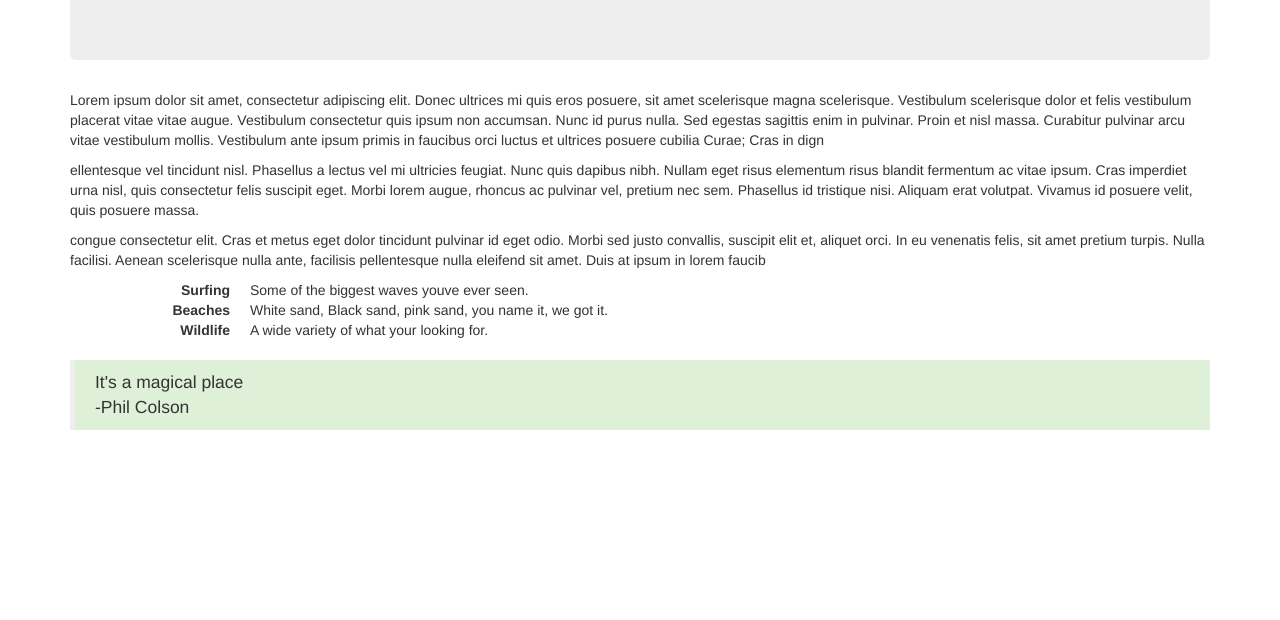
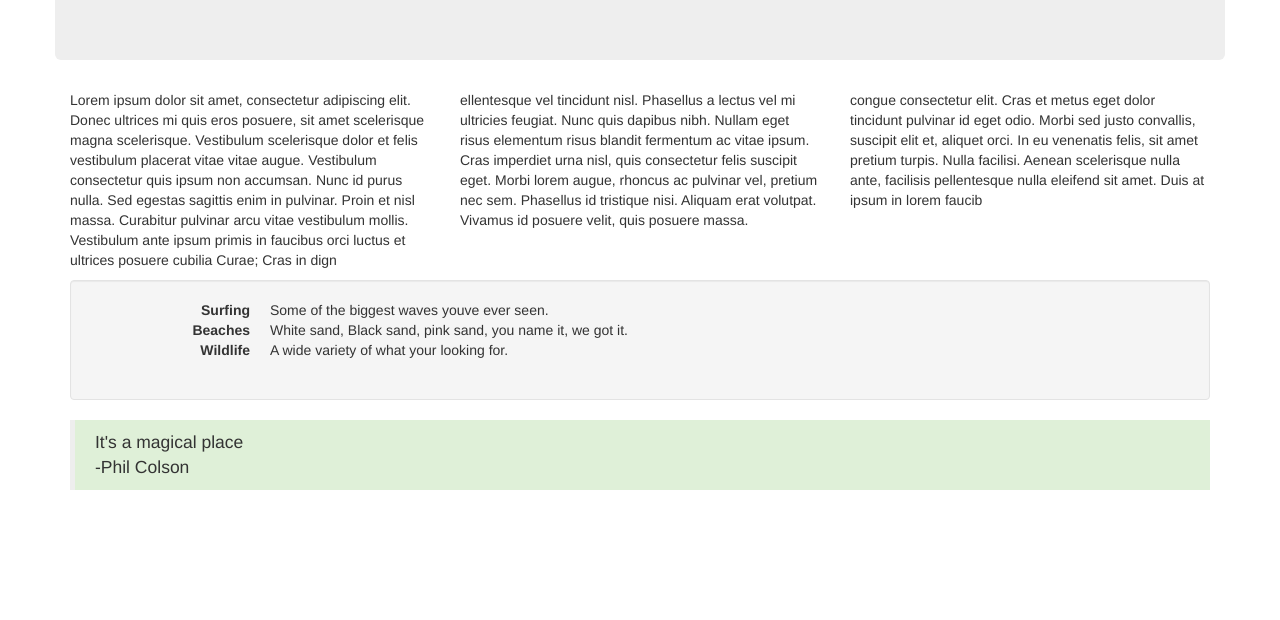
Before and after one commit to ELee-Wuollet13/Vacation, a plain HTML site: page index.html in a window 1280 px wide. Shown: the part 180-800 px from the top of the page. Drawn offline with Linux system fonts and the light colour scheme.

Commit message:
add a grid and column

```diff
--- a/index.html
+++ b/index.html
@@ -8,13 +8,22 @@
 </head>
 <body>
   <div class="container">
+    <div class="row">
       <div class="jumbotron">
         <h1  >Hawaii</h1>
         <p>Your Hawaii Vacation is waiting for YOU!</p>
       </div>
+      <div class="col-md-4">
         <p>Lorem ipsum dolor sit amet, consectetur adipiscing elit. Donec ultrices mi quis eros posuere, sit amet scelerisque magna scelerisque. Vestibulum scelerisque dolor et felis vestibulum placerat vitae vitae augue. Vestibulum consectetur quis ipsum non accumsan. Nunc id purus nulla. Sed egestas sagittis enim in pulvinar. Proin et nisl massa. Curabitur pulvinar arcu vitae vestibulum mollis. Vestibulum ante ipsum primis in faucibus orci luctus et ultrices posuere cubilia Curae; Cras in dign</p>
+      </div>
+      <div class="col-md-4">
         <p>ellentesque vel tincidunt nisl. Phasellus a lectus vel mi ultricies feugiat. Nunc quis dapibus nibh. Nullam eget risus elementum risus blandit fermentum ac vitae ipsum. Cras imperdiet urna nisl, quis consectetur felis suscipit eget. Morbi lorem augue, rhoncus ac pulvinar vel, pretium nec sem. Phasellus id tristique nisi. Aliquam erat volutpat. Vivamus id posuere velit, quis posuere massa.</p>
+      </div>
+      <div class="col-md-4">
         <p>congue consectetur elit. Cras et metus eget dolor tincidunt pulvinar id eget odio. Morbi sed justo convallis, suscipit elit et, aliquet orci. In eu venenatis felis, sit amet pretium turpis. Nulla facilisi. Aenean scelerisque nulla ante, facilisis pellentesque nulla eleifend sit amet. Duis at ipsum in lorem faucib</p>
+      </div>
+    </div>
+    <div class="well">
       <dl class="dl-horizontal">
         <dt>Surfing</dt>
         <dd>Some of the biggest waves youve ever seen.</dd>
@@ -23,12 +32,11 @@
         <dt>Wildlife</dt>
         <dd>A wide variety of what your looking for.</dd>
       </dl>
+    </div>
     <blockquote class="bg-success">
       <p>It's a magical place</p>
       -Phil Colson
     </blockquote>
-
-
   </div>
 </body>
 </html>
```
Lines whose indentation alone changed are shown as unchanged.
